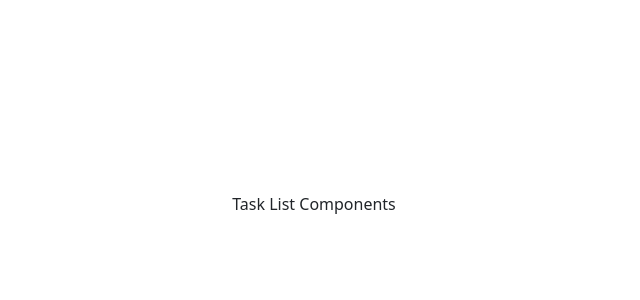
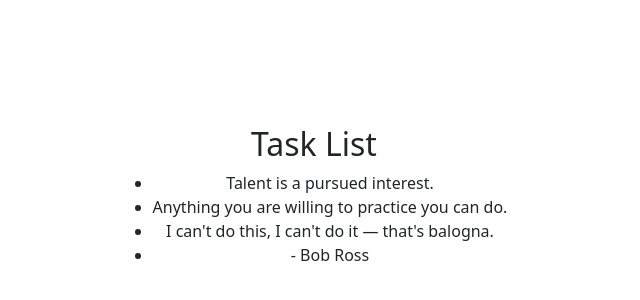
Before and after one commit to Pantaleon-Arkady/React-FrontEnd, a React (Vite) app: page /task-app in a window 1280 px wide. Shown: the part 196-496 px from the top of the page, without its empty margins (326-966 px from the left). Built offline with nearby package versions, Linux system fonts and the light colour scheme.

Commit message:
default tasks, import TaskList

```diff
--- a/src/TaskApp.jsx
+++ b/src/TaskApp.jsx
@@ -1,9 +1,20 @@
+import TaskList from "./TaskList";
+
 function TaskApp() {
+    const defaultTasks = [
+        { id: 1, text: "Talent is a pursued interest." },
+        { id: 2, text: "Anything you are willing to practice you can do." },
+        { id: 3, text: "I can't do this, I can't do it — that's balogna." },
+        { id: 4, text: "- Bob Ross" }
+    ];
+
+
     return (
         <div>
-            <span>
-                Task List Components
-            </span>
+            <h2>Task List</h2>
+            <TaskList
+                tasks={defaultTasks}
+            />
         </div>
     )
 }
```
